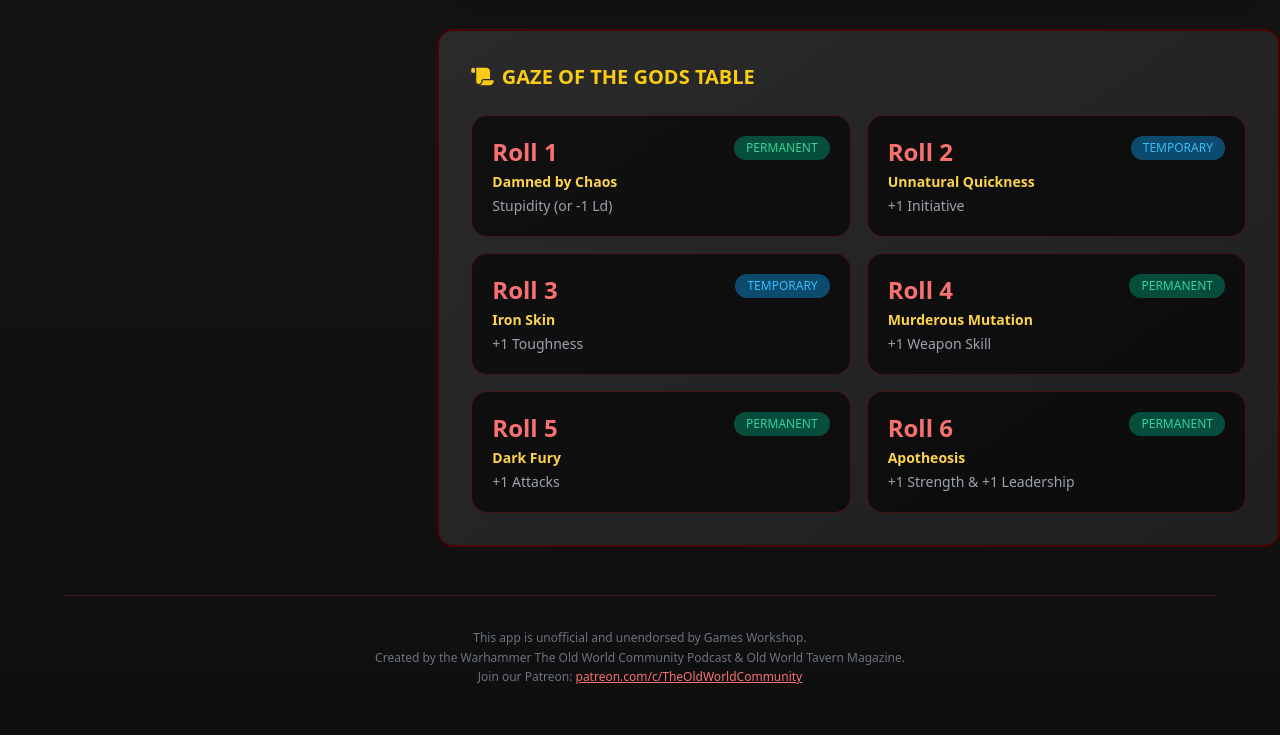
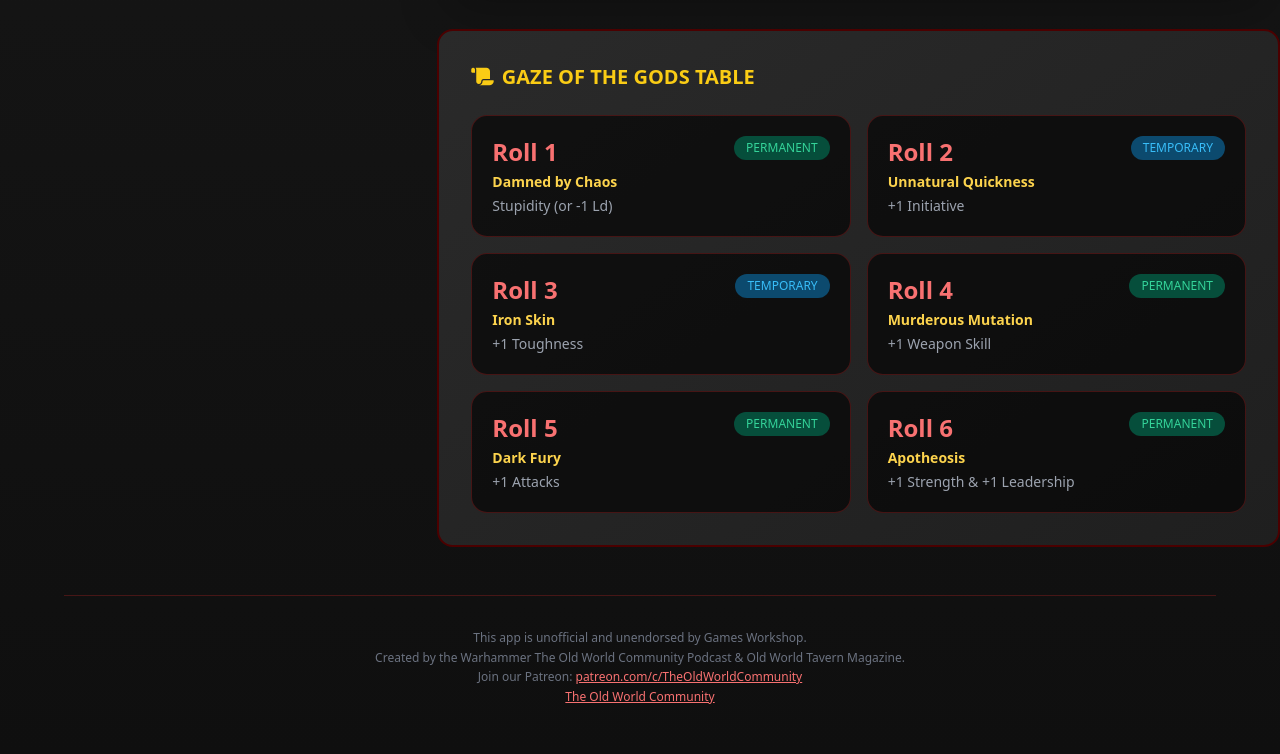
Before and after one commit to theoldworldcitadel/GazeOfTheGodsApp, a plain HTML site: page index.html in a window 1280 px wide. Shown: the part 878-1632 px from the top of the page. Drawn offline with nearby package versions, Linux system fonts and the light colour scheme; a web font is replaced by a local one.

Commit message:
Add The Old World Community link

```diff
--- a/index.html
+++ b/index.html
@@ -152,7 +152,8 @@
         <div class="text-xs text-gray-500 leading-relaxed">
             This app is unofficial and unendorsed by Games Workshop.<br>
             Created by the Warhammer The Old World Community Podcast &amp; Old World Tavern Magazine.<br>
-            Join our Patreon: <a href="https://www.patreon.com/c/TheOldWorldCommunity" target="_blank" class="text-red-400 hover:text-red-300 underline">patreon.com/c/TheOldWorldCommunity</a>
+            Join our Patreon: <a href="https://www.patreon.com/c/TheOldWorldCommunity" target="_blank" class="text-red-400 hover:text-red-300 underline">patreon.com/c/TheOldWorldCommunity</a><br>
+            <a href="https://theoldworldcommunity.com/" target="_blank" rel="noopener" class="text-red-400 hover:text-red-300 underline">The Old World Community</a>
         </div>
     </div>
 
--- a/sw.js
+++ b/sw.js
@@ -1,4 +1,4 @@
-const CACHE_NAME = 'gaze-of-the-gods-v1';
+const CACHE_NAME = 'gaze-of-the-gods-v2';
 const urlsToCache = [
   './',
   'index.html',
```
